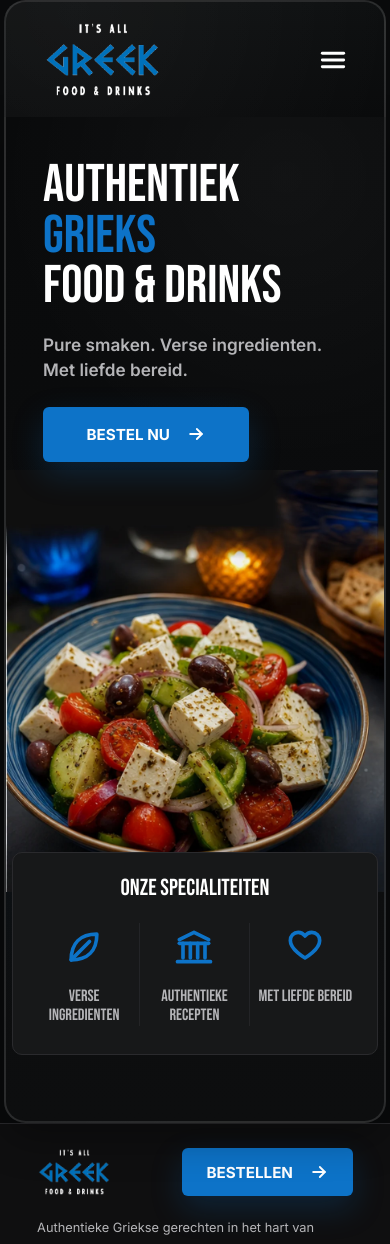
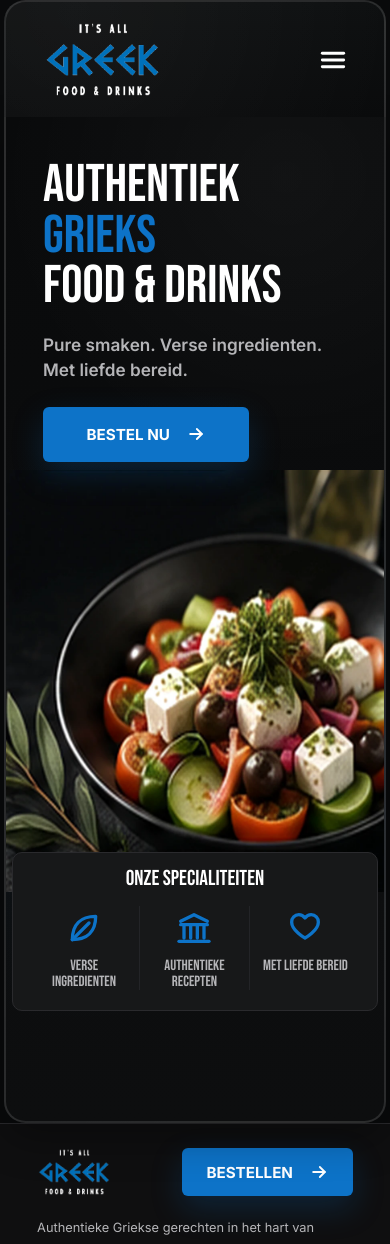
Before and after one commit to jasonvalor/itsallgreek, a Next.js app: page / in a window 390 px wide. Shown: the top 1244 px of the page. Built offline with nearby package versions, Linux system fonts and the light colour scheme.

Commit message:
fix: align mobile hero artwork with approved design (#10)

```diff
--- a/app/page.tsx
+++ b/app/page.tsx
@@ -56,10 +56,10 @@ export default function Home() {
 
           <section
             aria-labelledby="mobile-specialties-heading"
-            className="mobile-surface relative -mx-[calc(var(--mobile-page-x)-0.4rem)] -mt-10 px-4 pb-7 pt-6"
+            className="mobile-surface relative -mx-[calc(var(--mobile-page-x)-0.4rem)] -mt-10 px-4 pb-5 pt-4"
           >
             <h2
-              className="mb-6 text-center text-[1.45rem] leading-none text-text-primary"
+              className="mb-4 text-center text-[1.35rem] leading-none text-text-primary"
               id="mobile-specialties-heading"
             >
               ONZE SPECIALITEITEN
--- a/components/ui/mobile-value-icons.tsx
+++ b/components/ui/mobile-value-icons.tsx
@@ -13,19 +13,21 @@ type MobileValueIconsProps = {
 
 export function MobileValueIcons({ compact = false, items }: MobileValueIconsProps) {
   const iconWrapClass = compact
-    ? "mx-auto mb-4 flex h-12 w-12 items-center justify-center text-brand-blue"
+    ? "mx-auto mb-2 flex h-11 w-11 items-center justify-center text-brand-blue"
     : "mx-auto mb-5 flex h-12 w-12 items-center justify-center text-brand-blue";
+  const iconClass = compact ? "h-10 w-10" : "h-11 w-11";
+  const labelClass = compact
+    ? "break-normal font-display text-[clamp(0.92rem,3.8vw,1.1rem)] uppercase leading-[1.08] text-text-primary [overflow-wrap:normal]"
+    : "break-normal font-display text-[clamp(1rem,4.2vw,1.25rem)] uppercase leading-[1.18] text-text-primary [overflow-wrap:normal]";
 
   return (
     <ul className="grid grid-cols-3 divide-x divide-border-subtle/70">
       {items.map((item) => (
         <li className="min-w-0 px-2 text-center" key={item.label}>
           <div className={iconWrapClass}>
-            <Icon className="h-11 w-11" name={item.icon} strokeWidth={2} />
+            <Icon className={iconClass} name={item.icon} strokeWidth={2} />
           </div>
-          <p className="break-normal font-display text-[clamp(1rem,4.2vw,1.25rem)] uppercase leading-[1.18] text-text-primary [overflow-wrap:normal]">
-            {item.label}
-          </p>
+          <p className={labelClass}>{item.label}</p>
         </li>
       ))}
     </ul>
```
Also changed, not shown: public/images/home-hero-artwork.webp, 1 other file (tests, documents, lock files or other folders).
